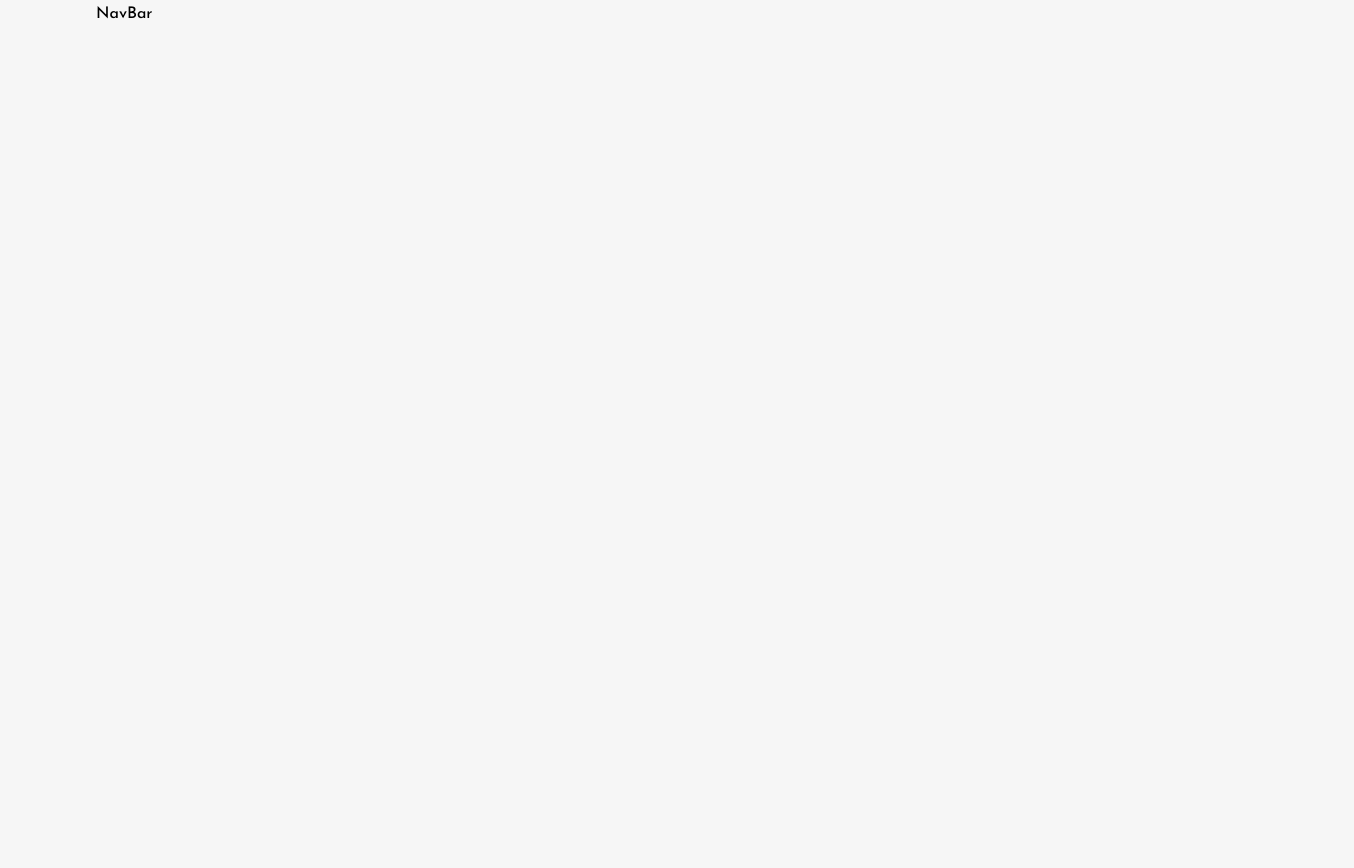
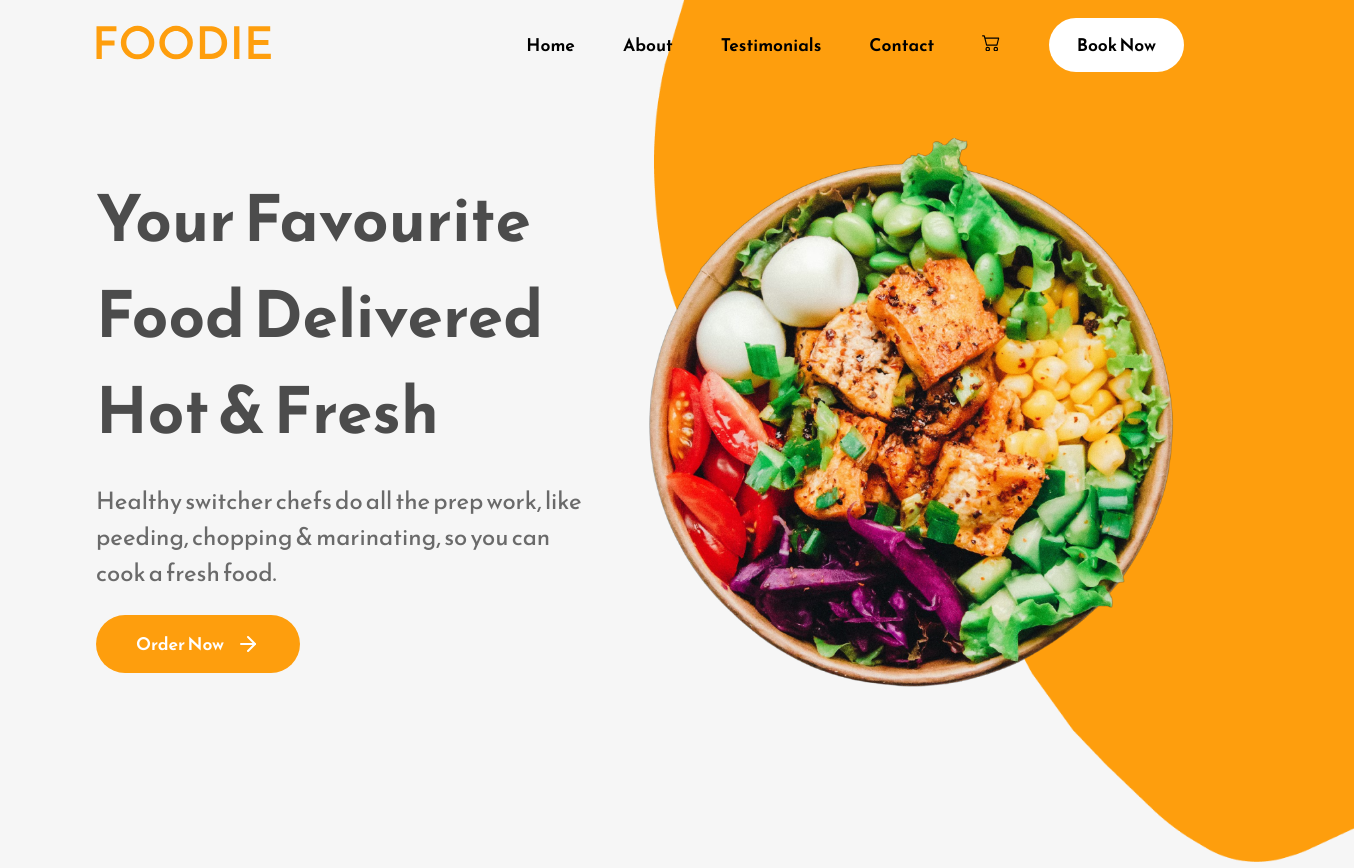
Before and after one commit to codeoutcome/landing_page, a React (Create React App) app: page / in a window 1280 px wide. Shown: the whole page, 1354 px wide, since content can reach past the window. Before the commit the page ends 800 px from the top, so only its background shows below. Built offline with nearby package versions, Linux system fonts and the light colour scheme.

Commit message:
added the navigation, homepage banner content

```diff
--- a/src/Components/Home.js
+++ b/src/Components/Home.js
@@ -1,12 +1,35 @@
-import React from 'react'
-import { Navbar } from './Navbar'
+import React from "react";
+import BannerBackground from "../Assets/home-banner-background.png";
+import BannerImage from "../Assets/home-banner-image.png";
+import Navbar from "./Navbar";
+import { FiArrowRight } from "react-icons/fi";
 
 const Home = () => {
   return (
-    <div ClassName="home-container">
-        <Navbar />
+    <div className="home-container">
+      <Navbar />
+      <div className="home-banner-container">
+        <div className="home-bannerImage-container">
+          <img src={BannerBackground} alt="" />
+        </div>
+        <div className="home-text-section">
+          <h1 className="primary-heading">
+            Your Favourite Food Delivered Hot & Fresh
+          </h1>
+          <p className="primary-text">
+            Healthy switcher chefs do all the prep work, like peeding, chopping
+            & marinating, so you can cook a fresh food.
+          </p>
+          <button className="secondary-button">
+            Order Now <FiArrowRight />{" "}
+          </button>
+        </div>
+        <div className="home-image-section">
+          <img src={BannerImage} alt="" />
+        </div>
+      </div>
     </div>
-  )
-}
+  );
+};
 
 export default Home
--- a/src/Components/Navbar.js
+++ b/src/Components/Navbar.js
@@ -1,4 +1,4 @@
-import React from 'react';
+import React, { useState } from 'react';
 import { BsCart2 } from "react-icons/bs";
 import { HiOutlineBars3 } from "react-icons/hi2";
 import Box from "@mui/material/Box";
@@ -14,10 +14,77 @@ import InfoIcon from "@mui/icons-material/Info";
 import CommentRoundedIcon from "@mui/icons-material/CommentRounded";
 import PhoneRoundedIcon from "@mui/icons-material/PhoneRounded";
 import ShoppingCartRoundedIcon from "@mui/icons-material/ShoppingCartRounded";
+import Logo from "../Assets/Logo.svg";
 
 export const Navbar = () => {
+
+  const [openMenu, setOpenMenu] = useState(false);
+  console.log(openMenu);
+
+  const menuOptions = [
+    {
+      text: 'Home',
+      icon: <HomeIcon/>,
+    },
+    {
+      text: 'About',
+      icon: <InfoIcon/>,
+    },
+    {
+      text: 'Testimonials',
+      icon: <CommentRoundedIcon/>,
+    },
+    {
+      text: 'Contact',
+      icon: <PhoneRoundedIcon/>,
+    },
+    {
+      text: 'Cart',
+      icon: <ShoppingCartRoundedIcon/>,
+    },
+  ]
+
   return (
-    <div>NavBar</div>
+    <nav>
+      <div className='nav-logo-container'>
+        <img src={Logo} alt='' />
+      </div>
+      <div className='navbar-links-container'>
+        <a href=''>Home</a>
+        <a href=''>About</a>
+        <a href=''>Testimonials</a>
+        <a href=''>Contact</a>
+        <a href=''>
+          <BsCart2 className='navbar-cart-icon'/>
+        </a>
+        <button className='primary-button'>
+          Book Now
+        </button>
+      </div>
+      <div className='navbar-menu-container'>
+        <HiOutlineBars3 open={openMenu} onClick={() => setOpenMenu(true)} />
+      </div>
+      <Drawer open={openMenu} onClose={() => setOpenMenu(false)} anchor="right">
+        <Box
+          sx={{ width: 250 }}
+          role="presentation"
+          onClick={() => setOpenMenu(false)}
+          onKeyDown={() => setOpenMenu(false)}
+        >
+          <List>
+            {menuOptions.map((item) => (
+              <ListItem key={item.text} disablePadding>
+                <ListItemButton>
+                  <ListItemIcon>{item.icon}</ListItemIcon>
+                  <ListItemText primary={item.text} />
+                </ListItemButton>
+              </ListItem>
+            ))}
+          </List>
+          <Divider />
+        </Box>
+      </Drawer>
+    </nav>
   )
 }
 
```
